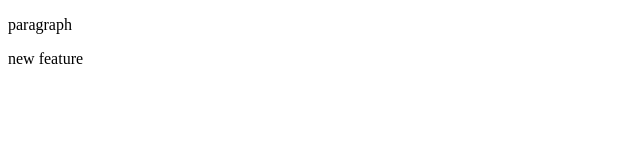
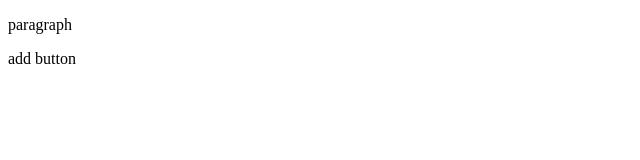
Before and after one commit to Rohitch915/second-project, a plain HTML site: page index.html in a window 1280 px wide. Shown: the full height of the page, 0-640 px from the left. Drawn offline with Linux system fonts and the light colour scheme.

```diff
--- a/index.html
+++ b/index.html
@@ -7,6 +7,6 @@
 </head>
 <body>
     <p>paragraph</p>
-    <p>new feature</p>
+    <p>add button</p>
 </body>
 </html>
```
